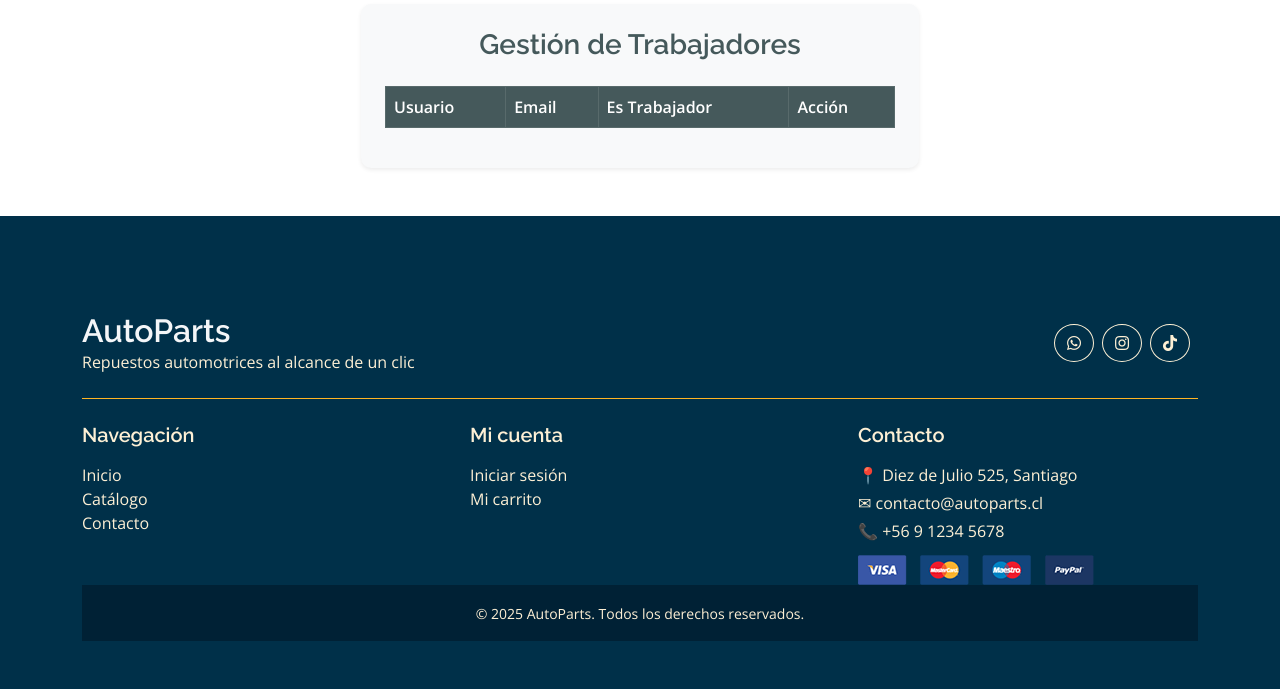
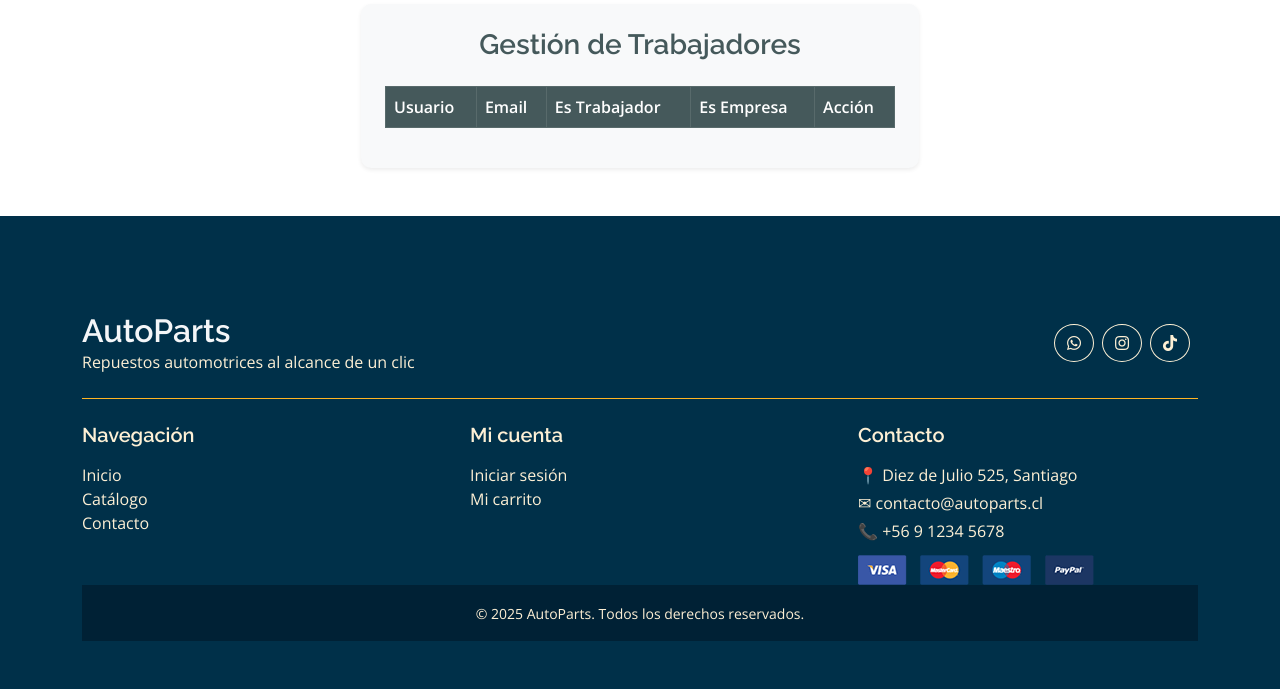
Before and after one commit to shanshurbi/AutoParts, a Django app: page /gestion_trabajadores in a window 1280 px wide. Shown: the part 176-865 px from the top of the page. Run offline with Django 5.2, Linux system fonts and the light colour scheme; a user stored in the database is signed in; lists and menus that the app fills with data are empty; some libraries are stand-ins or nearby versions.

Commit message:
empresa si o no

```diff
--- a/AutoParts/backend/AutoParts/settings.py
+++ b/AutoParts/backend/AutoParts/settings.py
@@ -155,3 +155,9 @@ AUTHENTICATION_BACKENDS = ['tienda.authentication.EmailBackend']
 
 FRONTEND_DIR = os.path.join(BASE_DIR, '..', 'frontend')
 TEMPLATES[0]['DIRS'] = [os.path.join(BASE_DIR, '..', 'frontend', 'templates')]
+
+TRANSBANK_WEBPAY_PLUS = {
+    'commerce_code': '597055555532',  # Código de comercio de integración
+    'api_key': '597055555532',        # Para Webpay Plus, se usa el mismo
+    'environment': 'integration',     # 'integration' o 'production'
+}
--- a/AutoParts/backend/tienda/models.py
+++ b/AutoParts/backend/tienda/models.py
@@ -70,6 +70,7 @@ class CarritoItem(models.Model):
 class PerfilUsuario(models.Model):
     user = models.OneToOneField(User, on_delete=models.CASCADE)
     trabajador = models.BooleanField(default=False)
+    empresa = models.BooleanField(db_default=False)
 
     def __str__(self):
         return self.user.username
--- a/AutoParts/backend/tienda/views.py
+++ b/AutoParts/backend/tienda/views.py
@@ -249,7 +249,6 @@ class TrabajadoresAdminView(APIView):
     permission_classes = [IsAdminUser]  # Solo admins
 
     def get(self, request):
-        # Listar usuarios con su perfil trabajador
         perfiles = PerfilUsuario.objects.select_related('user').all()
         data = []
         for perfil in perfiles:
@@ -258,22 +257,30 @@ class TrabajadoresAdminView(APIView):
                 'username': perfil.user.username,
                 'email': perfil.user.email,
                 'trabajador': perfil.trabajador,
+                'empresa': perfil.empresa,
             })
         return Response(data)
 
-    def post(self, request):
-        # Modificar campo trabajador de un usuario
+    def patch(self, request):
         user_id = request.data.get('user_id')
         trabajador = request.data.get('trabajador')
-        if user_id is None or trabajador is None:
-            return Response({'error': 'Faltan datos'}, status=status.HTTP_400_BAD_REQUEST)
+        empresa = request.data.get('empresa')
+
+        if user_id is None:
+            return Response({'error': 'Falta user_id'}, status=status.HTTP_400_BAD_REQUEST)
+
         try:
             perfil = PerfilUsuario.objects.get(user_id=user_id)
-            perfil.trabajador = trabajador
-            perfil.save()
-            return Response({'success': True})
         except PerfilUsuario.DoesNotExist:
             return Response({'error': 'Usuario no encontrado'}, status=status.HTTP_404_NOT_FOUND)
+
+        if trabajador is not None:
+            perfil.trabajador = trabajador
+        if empresa is not None:
+            perfil.empresa = empresa
+
+        perfil.save()
+        return Response({'success': True})
 
 def admin_required(user):
     return user.is_authenticated and user.is_staff
@@ -289,17 +296,27 @@ class TrabajadorUpdateView(APIView):
     def patch(self, request, user_id):
         try:
             user = User.objects.get(id=user_id)
-            perfil = user.perfilusuario  # O como se llame la relación OneToOne
+            perfil = user.perfilusuario  # Relación OneToOne
         except User.DoesNotExist:
             return Response({'error': 'Usuario no encontrado'}, status=status.HTTP_404_NOT_FOUND)
         except PerfilUsuario.DoesNotExist:
             return Response({'error': 'Perfil no encontrado'}, status=status.HTTP_404_NOT_FOUND)
 
+        actualizado = False
+
         trabajador = request.data.get('trabajador')
-        if trabajador is None:
-            return Response({'error': 'Campo trabajador es requerido'}, status=status.HTTP_400_BAD_REQUEST)
+        if trabajador is not None:
+            perfil.trabajador = trabajador
+            actualizado = True
 
-        perfil.trabajador = trabajador
+        empresa = request.data.get('empresa')
+        if empresa is not None:
+            perfil.empresa = empresa
+            actualizado = True
+
+        if not actualizado:
+            return Response({'error': 'No se proporcionó ningún campo válido'}, status=status.HTTP_400_BAD_REQUEST)
+
         perfil.save()
         return Response({'success': 'Estado actualizado'}, status=status.HTTP_200_OK)
 
--- a/AutoParts/frontend/templates/gestion_trabajadores.html
+++ b/AutoParts/frontend/templates/gestion_trabajadores.html
@@ -42,6 +42,7 @@
                 <th>Usuario</th>
                 <th>Email</th>
                 <th>Es Trabajador</th>
+                <th>Es Empresa</th> <!-- NUEVA COLUMNA -->
                 <th>Acción</th>
               </tr>
             </thead>
@@ -76,7 +77,7 @@
     }
     const data = await response.json();
     const tbody = document.getElementById('tabla-trabajadores-body');
-    tbody.innerHTML = '';
+    tbody.innerHTML = ''; // limpiar tabla
 
     data.forEach(user => {
       const tr = document.createElement('tr');
@@ -84,10 +85,15 @@
       <td>${user.username}</td>
       <td>${user.email}</td>
       <td>${user.trabajador ? 'Sí' : 'No'}</td>
+      <td>${user.empresa ? 'Sí' : 'No'}</td> <!-- NUEVA COLUMNA -->
       <td>
         <button class="btn btn-sm ${user.trabajador ? 'btn-danger' : 'btn-success'}"
           onclick="toggleTrabajador('${user.id}', ${user.trabajador})">
           ${user.trabajador ? 'Quitar trabajador' : 'Asignar trabajador'}
+        </button>
+        <button class="btn btn-sm ${user.empresa ? 'btn-danger' : 'btn-primary'}"
+          onclick="toggleEmpresa('${user.id}', ${user.empresa})">
+          ${user.empresa ? 'Quitar empresa' : 'Asignar empresa'}
         </button>
       </td>
       `;
@@ -121,6 +127,32 @@
     }
   }
 
+  async function toggleEmpresa(userId, currentStatus) {
+  const token = localStorage.getItem('token');
+  if (!token) {
+    alert('No estás autenticado');
+    return;
+  }
+
+  const newStatus = !currentStatus;
+
+  const response = await fetch(`/api/admin/trabajadores/${userId}/`, {
+    method: 'PATCH',
+    headers: {
+      'Authorization': `Token ${token}`,
+      'Content-Type': 'application/json'
+    },
+    body: JSON.stringify({ empresa: newStatus })
+  });
+
+  if (response.ok) {
+    alert(`Estado empresa actualizado a ${newStatus ? 'Sí' : 'No'}`);
+    cargarTrabajadores();  // refrescar tabla
+  } else {
+    alert('Error al actualizar el estado');
+  }
+}
+
   document.addEventListener('DOMContentLoaded', cargarTrabajadores);
 </script>
     {% include "base/footer.html" %}
```
Also changed, not shown: AutoParts/backend/db.sqlite3, AutoParts/backend/tienda/migrations/0013_perfilusuario_empresa.py (added). Lines whose indentation alone changed are shown as unchanged.
